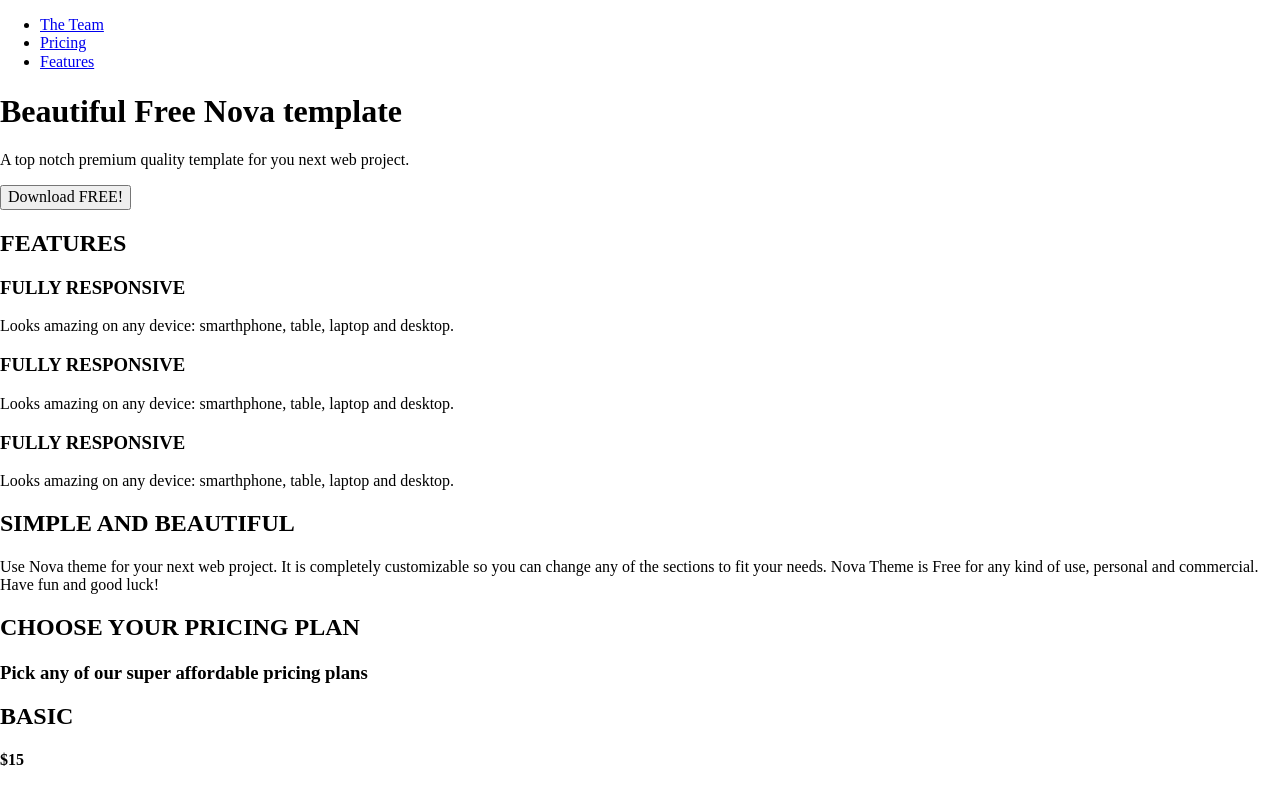
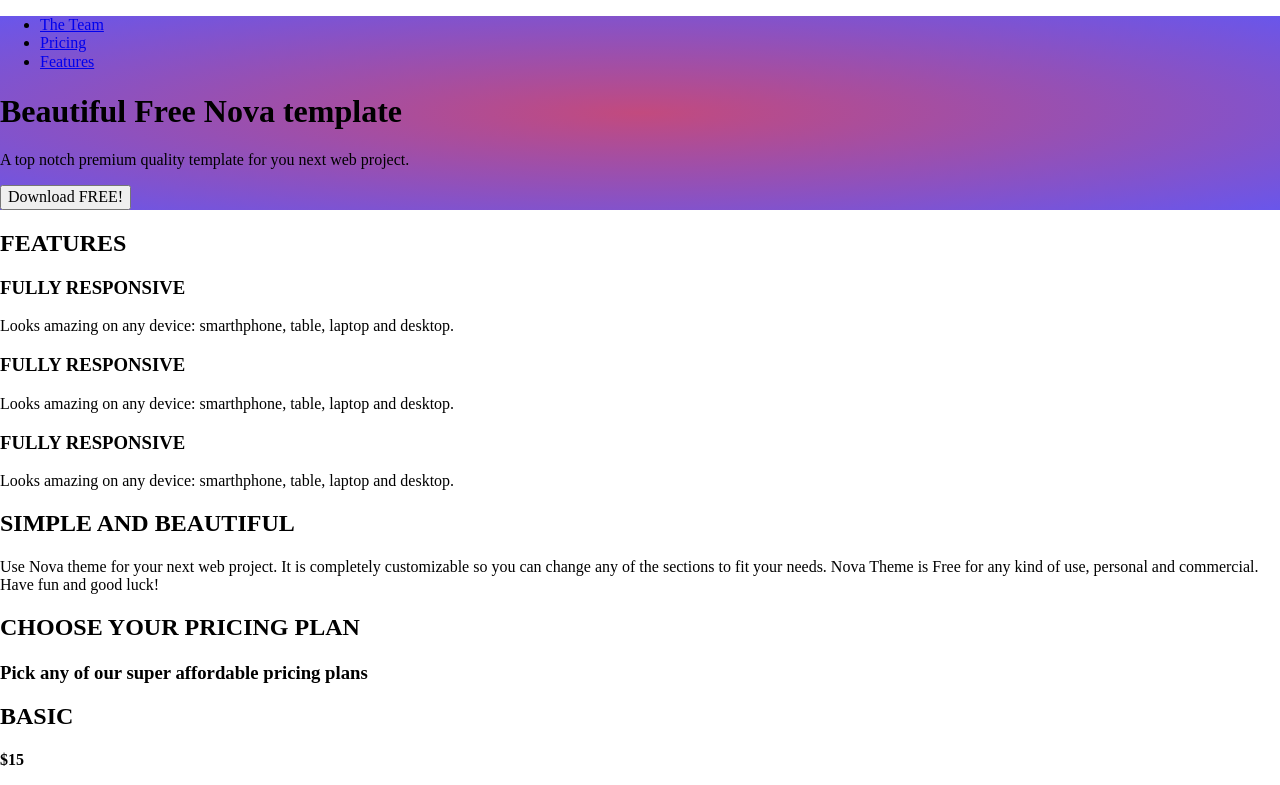
Before and after one commit to michal-robert-adamczyk/HTML_and_CSS_project, a plain HTML site: page index.html in a window 1280 px wide. Shown: the top 785 px of the page. Drawn offline with Linux system fonts and the light colour scheme.

Commit message:
Make background in section Header

```diff
--- a/index.html
+++ b/index.html
@@ -6,11 +6,12 @@
     <meta name="viewport" content="width=device-width, initial-scale=1.0">
     <title>Portfolio site</title>
     <link rel="stylesheet" href="./styles/normalize.css">
+    <link rel="stylesheet" href="./styles/base.css">
 </head>
 
 <body>
 
-    <header>
+    <header class="header">
         <nav>
             <ul>
                 <li>
--- a/styles/base.css
+++ b/styles/base.css
@@ -0,0 +1,4 @@
+.header {
+    width: 100%;
+    background: radial-gradient(rgb(194, 74, 126), rgb(105, 86, 235));
+  }
```
